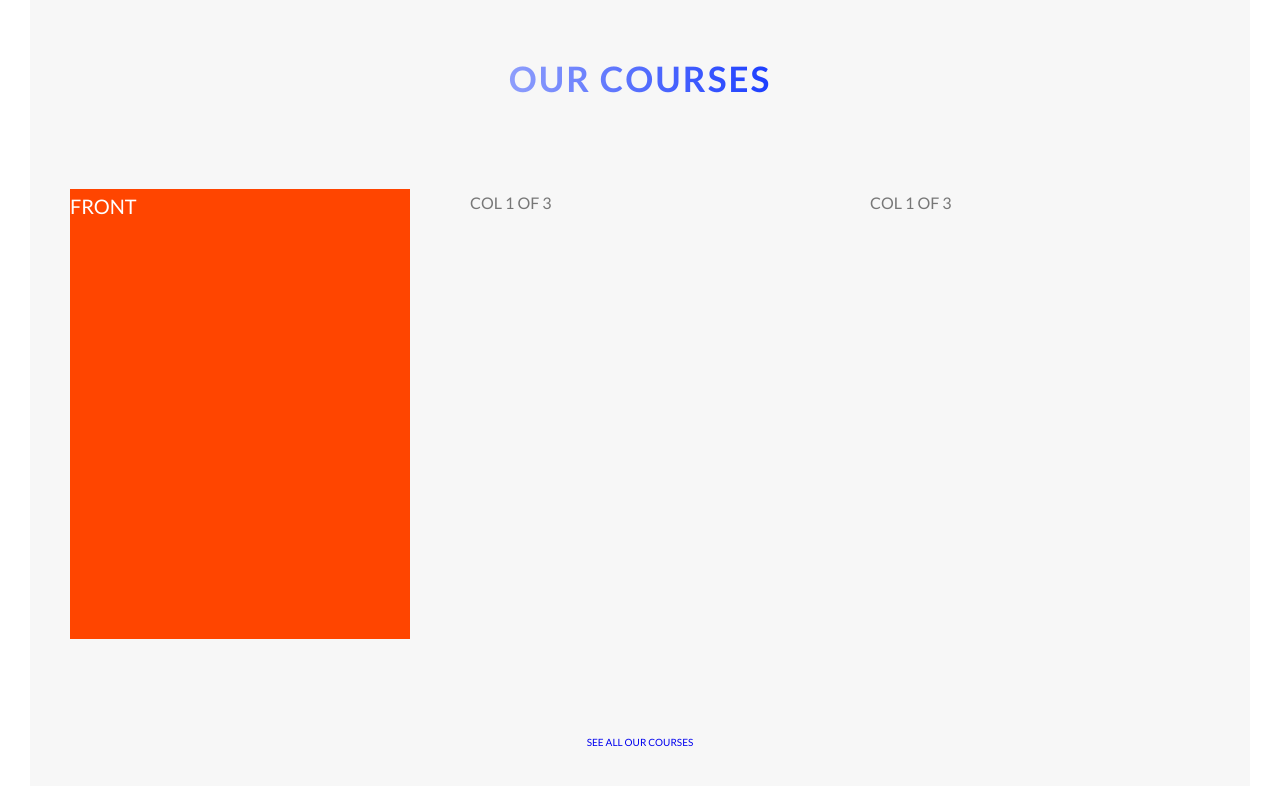
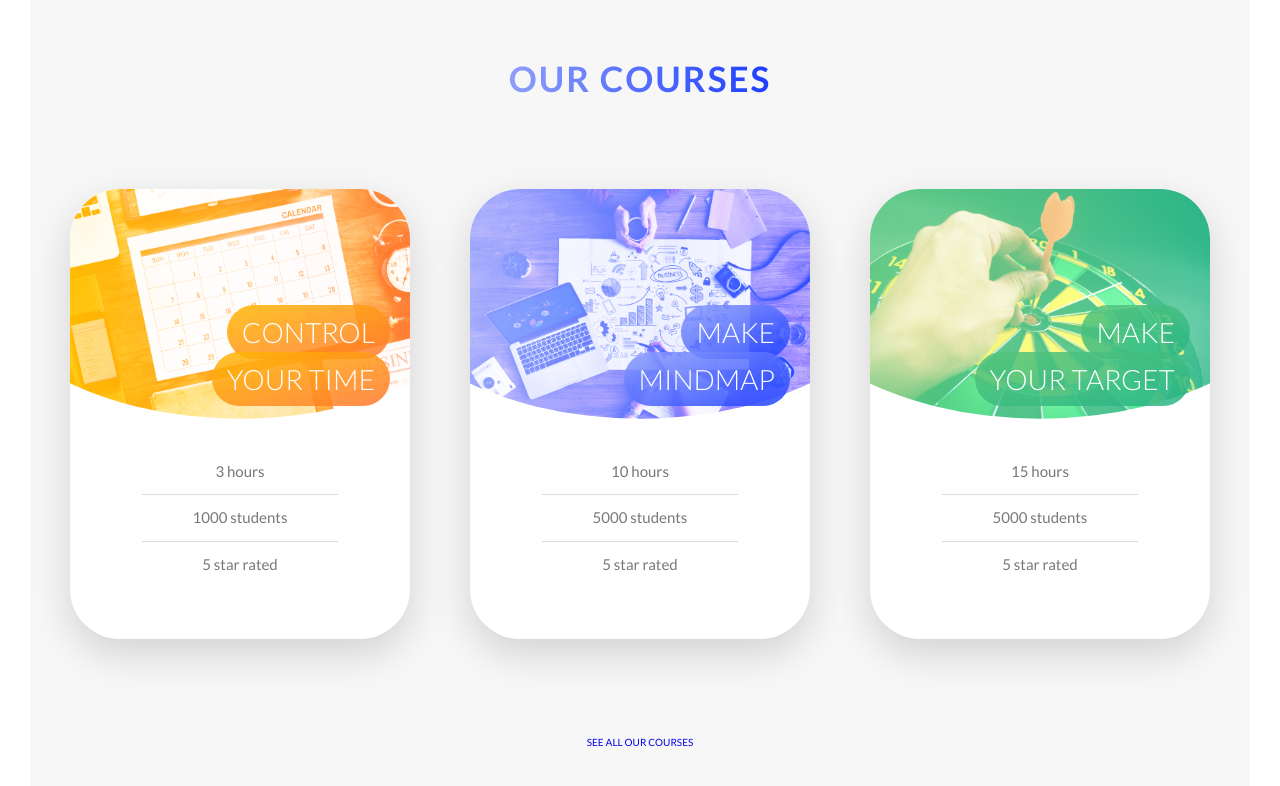
Before and after one commit to haitc21/SASS, a website: page index.html in a window 1280 px wide. Shown: the part 2004-2790 px from the top of the page. Drawn offline with Linux system fonts and the light colour scheme.

Commit message:
fornt course

```diff
--- a/index.html
+++ b/index.html
@@ -200,18 +200,76 @@
       <div class="col-1-of-3">
         <div class="card">
           <div class="card__side card__side--front">
-            FRONT
+            <div class="card__picture card__picture--1">
+              &nbsp;
+              <!--- KÍ TỰ RỖNG TRONG HTML -->
+            </div>
+            <h4 class="card__heading">
+              <span class="card__heading-span card__heading-span--1">
+                Control <br> your time
+              </span>
+
+            </h4>
+            <div class="card__details">
+              <ul>
+                <li>3 hours</li>
+                <li>1000 students</li>
+                <li>5 star rated</li>
+              </ul>
+
+            </div>
           </div>
+
           <div class="card__side card__side--back">
             BACK
           </div>
         </div>
       </div>
       <div class="col-1-of-3">
-        COL 1 OF 3
+        <div class="card">
+          <div class="card__side card__side--front">
+            <div class="card__picture card__picture--2">
+              &nbsp;
+            </div>
+            <h4 class="card__heading">
+              <span class="card__heading-span card__heading-span--2">
+                make <br> mindmap
+              </span>
+
+            </h4>
+            <div class="card__details">
+              <ul>
+                <li>10 hours</li>
+                <li>5000 students</li>
+                <li>5 star rated</li>
+              </ul>
+
+            </div>
+          </div>
+        </div>
       </div>
       <div class="col-1-of-3">
-        COL 1 OF 3
+        <div class="card">
+          <div class="card__side card__side--front">
+            <div class="card__picture card__picture--3">
+              &nbsp;
+            </div>
+            <h4 class="card__heading">
+              <span class="card__heading-span card__heading-span--3">
+                make<br> your target
+              </span>
+
+            </h4>
+            <div class="card__details">
+              <ul>
+                <li>15 hours</li>
+                <li>5000 students</li>
+                <li>5 star rated</li>
+              </ul>
+
+            </div>
+          </div>
+        </div>
       </div>
     </div>
 
--- a/sass/Abtracts/_variable.scss
+++ b/sass/Abtracts/_variable.scss
@@ -1,6 +1,6 @@
 $color-primary: #5a73fc;
-$color-primary-light:#8e9efc;
-$color-primary-dark:#1c3eff;
+$color-primary-light: #8e9efc;
+$color-primary-dark: #1c3eff;
 
 $color-grey: #777777;
 $color-white: #fff;
@@ -8,7 +8,13 @@ $color-black: #000;
 $color-grey-light-1: #f7f7f7;
 
 $grid-width: 114rem;
-$gutter-vertical: 8rem;    // margin bottom giữa các row
-$gutter-horizontal: 6rem;   // giá trị khoảng cách giữa các column
+$gutter-vertical: 8rem; // margin bottom giữa các row
+$gutter-horizontal: 6rem; // giá trị khoảng cách giữa các column
 
 $default-font-size: 1.6rem;
+
+$color-secondary-light: #ffb900; //Màu Cam
+$color-secondary-dark: #ff7730;
+
+$color-tertiary-light: #55c57a; // Màu xanh lá cây
+$color-tertiary-dark: #28b485;
--- a/sass/Components/_card.scss
+++ b/sass/Components/_card.scss
@@ -1,10 +1,11 @@
 .card {
+    // kiểu như nó zoom ra. Càng to thì độ zoom càng nhỏ
     perspective: 150rem;
     position: relative;
     height: 45rem;
 
     &__side {
-        //  backface-visibility ẩn cái phần back đi
+        // ẩn tất cả các cái sau
         backface-visibility: hidden;
         width: 100%;
         position: absolute;
@@ -14,10 +15,13 @@
         color: white;
         font-size: 2rem;
         height: 45rem;
-        transition: all 5s ease;
+        transition: all 0.8s ease;
+        border-radius: 5rem;
+        overflow: hidden;
+        box-shadow: 0 1.5rem 4rem rgba($color-black, 0.15);
 
         &--front {
-            background-color: orangered;
+            background-color: $color-white;
         }
 
         &--back {
@@ -27,11 +31,93 @@
     }
 
     &:hover &__side--front {
-        // rotateY xoay
         transform: rotateY(-180deg);
     }
 
     &:hover &__side--back {
         transform: rotateY(0);
     }
+
+    &__picture {
+        background-size: cover;
+        //  background-blend-mode làm cái gradient mượt
+        background-blend-mode: screen;
+        height: 23rem;
+        clip-path: ellipse(80% 70% at 50% 30%);
+
+        &--1 {
+            background-image: linear-gradient(to right, $color-secondary-light, $color-secondary-dark),
+                url("../img/involve1.jpg");
+        }
+
+        &--2 {
+            background-image: linear-gradient(to right, $color-primary-light, $color-primary-dark),
+                url("../img/involve2.jpg");
+        }
+
+        &--3 {
+            background-image: linear-gradient(to right, $color-tertiary-light, $color-tertiary-dark),
+                url("../img/involve3.jpg");
+        }
+    }
+
+    &__heading {
+        font-size: 2.8rem;
+        font-weight: 300;
+        text-align: right;
+        text-transform: uppercase;
+        position: absolute;
+        top: 12rem;
+        right: 2rem;
+        width: 75%;
+    }
+
+    &__heading-span {
+        border-radius: 5rem;
+        padding: 1rem 1.5rem;
+        -webkit-box-decoration-break: clone;
+
+        &--1 {
+            background-image: linear-gradient(
+                to right bottom,
+                rgba($color-secondary-light, 0.85),
+                rgba($color-secondary-dark, 0.85)
+            );
+        }
+        &--2 {
+            background-image: linear-gradient(
+                to right bottom,
+                rgba($color-primary-light, 0.85),
+                rgba($color-primary-dark, 0.85)
+            );
+        }
+        &--3 {
+            background-image: linear-gradient(
+                to right bottom,
+                rgba($color-tertiary-light, 0.85),
+                rgba($color-tertiary-dark, 0.85)
+            );
+        }
+    }
+
+    &__details {
+        padding: 3rem;
+        color: $color-grey;
+
+        ul {
+            list-style: none;
+            width: 70%;
+            margin: 0 auto;
+
+            li {
+                text-align: center;
+                font-size: 1.5rem;
+                padding: 1rem;
+
+                &:not(:last-child) {
+                    border-bottom: 1px solid #dbdbdb;
+                }
+            }
+        }
+    }
 }
```
Also changed, not shown: css/styles.css, img/humangroups1.jpg (added), img/humangroups2.jpg (added), img/humangroups3.jpg (added), img/involve1.jpg (added), img/involve2.jpg (added), img/involve3.jpg (added), 1 other file.
